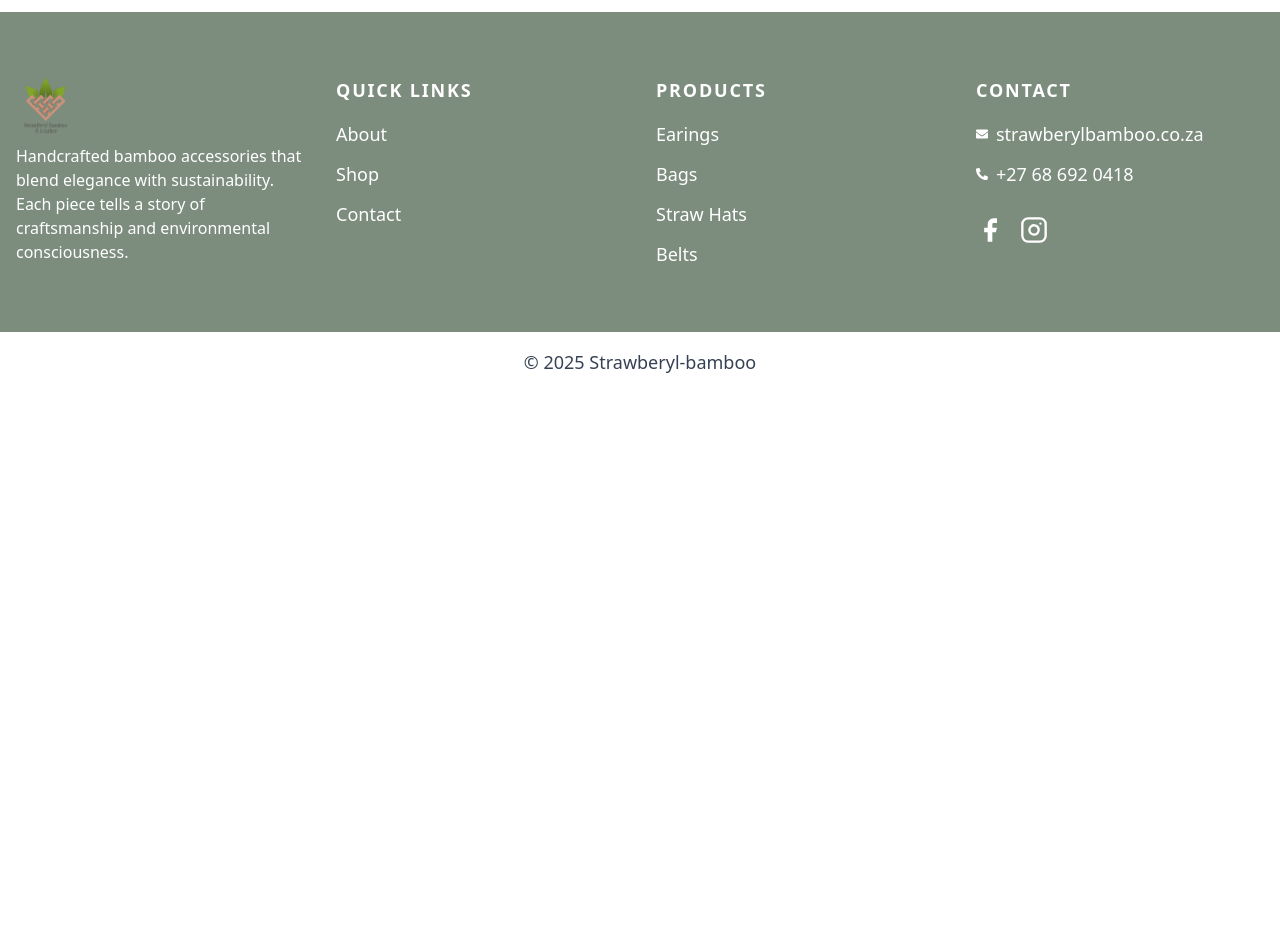
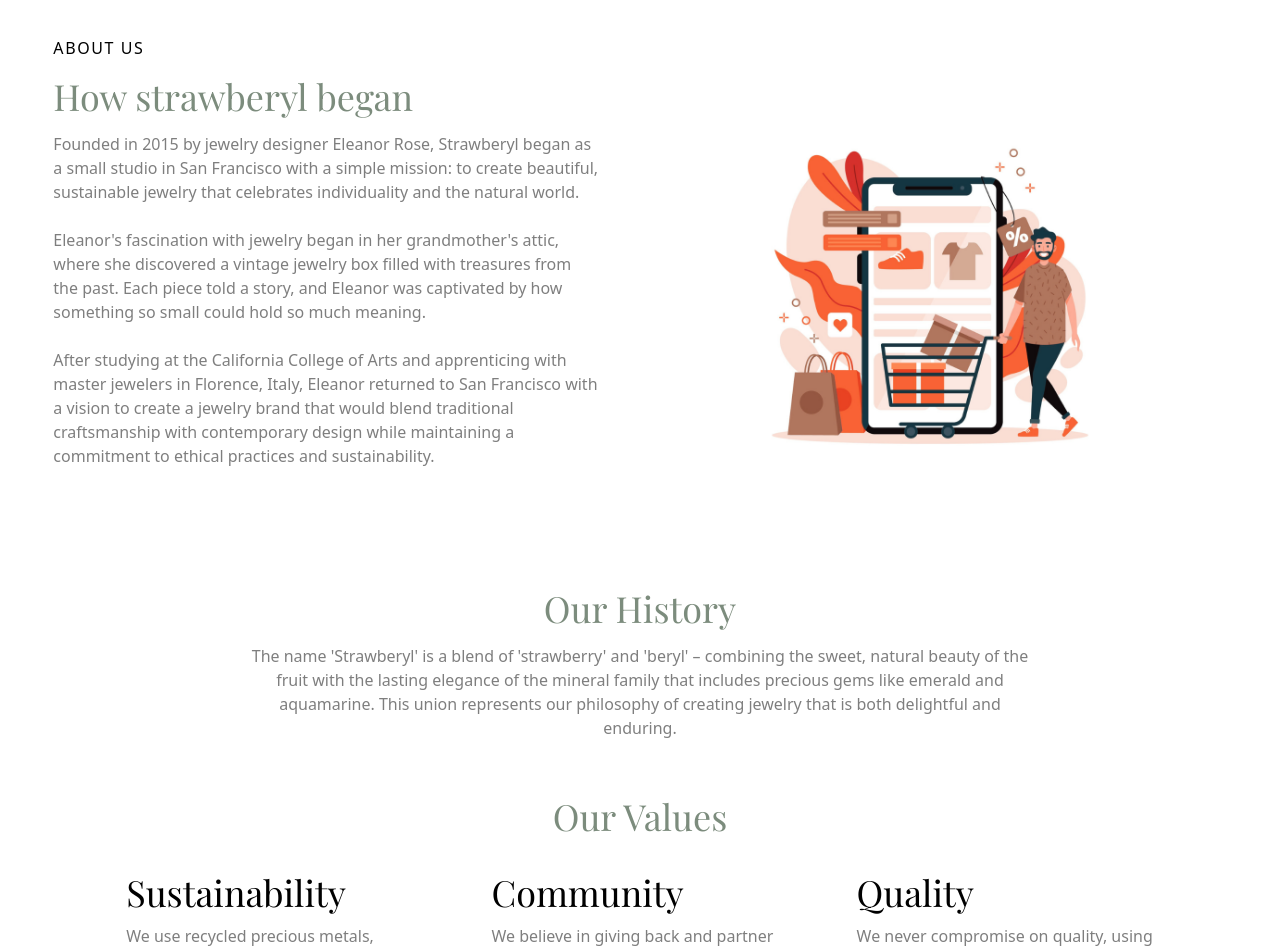
Before and after one commit to HlobisileLukhele/strawberyl-ecommerce, a React (Vite) app: page /about in a window 1280 px wide. Shown: the part 120-1072 px from the top of the page. Before the commit the page ends 800 px from the top, so only its background shows below. Built offline with nearby package versions, Linux system fonts and the light colour scheme; a web font is replaced by a local one.

Commit message:
added about page

```diff
--- a/src/Pages/About.jsx
+++ b/src/Pages/About.jsx
@@ -1,2 +1,75 @@
-const About = () => <div className="p-4 text-xl">About Us Page</div>;
-export default About;
+import AboutImage from '../assets/about.png'
+
+const About = () => {
+  return (
+    <section className="h-auto w-11/12 mx-auto mt-20">
+      <div className="grid grid-cols-1 md:grid-cols-2 gap-x-20">
+         <div className="py-1">
+           <h2 className="uppercase tracking-widest text-base">About Us</h2>
+
+           <h2 className="text-3xl md:text-4xl  my-4 font-bold title text-[#7c8c7d]">
+            How strawberyl began
+           </h2>
+
+           <p className="opacity-50 text-base">
+            Founded in 2015 by jewelry designer Eleanor Rose, Strawberyl began as a small studio in San Francisco with a simple mission: to create beautiful, sustainable jewelry that celebrates individuality and the natural world.<br/><br/>
+            Eleanor's fascination with jewelry began in her grandmother's attic, where she discovered a vintage jewelry box filled with treasures from the past. Each piece told a story, and Eleanor was captivated by how something so small could hold so much meaning.<br/><br/>
+            After studying at the California College of Arts and apprenticing with master jewelers in Florence, Italy, Eleanor returned to San Francisco with a vision to create a jewelry brand that would blend traditional craftsmanship with contemporary design while maintaining a commitment to ethical practices and sustainability.
+           </p>
+         </div>
+
+         <img src={AboutImage} alt="about-hero" className="object-cover hidden md:block h-[500px]" />
+      </div>
+
+      <div className="md:text-center text-left my-14 w-full md:w-2/3 mx-auto">
+         <h2 className="text-3xl md:text-4xl my-4 font-bold title text-[#7c8c7d]">
+            Our History
+           </h2>
+           <p className="opacity-50 text-base">
+            The name 'Strawberyl' is a blend of 'strawberry' and 'beryl' – combining the sweet, natural beauty of the fruit with the lasting elegance of the mineral family that includes precious gems like emerald and aquamarine. This union represents our philosophy of creating jewelry that is both delightful and enduring.
+           </p>
+      </div>
+
+       <h2 className="text-3xl md:text-4xl md:text-center text-left mt-4 font-bold title text-[#7c8c7d]">
+            Our Values
+       </h2>
+
+        <div className="grid grid-cols-1 sm:grid-cols-2 gap-5 md:grid-cols-3 w-full md:w-11/12 mb-4 mx-auto">
+
+            <div className=" flex flex-col items-center md:p-6 justify-center">
+              <h2 className="md:text-4xl text-2xl my-3 font-semibold self-start title">Sustainability</h2>
+              <p className="opacity-50 text-base">We use recycled precious metals, ethically sourced gemstones, and eco-friendly practices to minimize our environmental impact. Our packaging is plastic-free and made from recycled materials.</p>
+            </div>
+            <div className=" flex flex-col items-center md:p-6 justify-center">
+              <h2 className="text-2xl md:text-4xl my-3 font-semibold self-start title">Community</h2>
+              <p className="opacity-50 text-base">We believe in giving back and partner with organizations that support women's education and environmental conservation. We also mentor emerging jewelry designers and artisans in our community.</p>
+            </div>
+            <div className=" flex flex-col items-center md:p-6 justify-center">
+              <h2 className="text-2xl md:text-4xl  my-3 font-semibold self-start title">Quality</h2>
+              <p className="opacity-50 text-base">We never compromise on quality, using only the finest materials and craftsmanship in every piece we create. We stand behind our work with a lifetime guarantee against manufacturing defects.</p>
+            </div>
+
+       </div>
+
+        <div className="grid grid-cols-1 gap-2 w-full md:w-7/12 mb-4 mt-10">
+          <div className=" flex flex-col md:flex-row items-center justify-center group">
+              <h2 className="font-extrabold title md:text-9xl text-7xl self-end opacity-20 transform duration-500 group-hover:-rotate-12 group-hover:scale-110">01</h2>
+              <div className="flex flex-col items-center p-2 md:p-6 justify-center">
+                  <h2 className="text-2xl md:text-4xl  my-3 font-semibold self-start title">Our Craft</h2>
+                  <p className="opacity-50 text-base">Every Strawberyl piece is handcrafted in our San Francisco studio by a team of skilled artisans who share our passion for quality and detail. We combine traditional techniques with modern technology to create pieces that are both timeless and contemporary.</p>
+              </div>
+          </div>
+
+          <div className=" flex flex-col md:flex-row items-center justify-center group">
+            <h2 className="font-extrabold title text-7xl md:text-9xl self-end opacity-20 transform duration-500 group-hover:-rotate-12 group-hover:scale-110">02</h2>
+            <div className="flex flex-col items-center p-2 md:p-6 justify-center">
+                <h2 className="text-2xl md:text-4xl my-3 font-semibold self-start title">Our Journey Continues</h2>
+                <p className="opacity-50 text-base">Today, Strawberyl has grown from Eleanor's small studio to a team of passionate artisans and designers, but our commitment to our founding principles remains unchanged. Each piece is still designed and handcrafted in San Francisco with the same care and attention to detail.</p>
+            </div>
+          </div>
+        </div>
+    </section>
+  )
+}
+
+export default About
```
Also changed, not shown: src/App.jsx (+5 -5 lines), src/assets/about.png (added).
